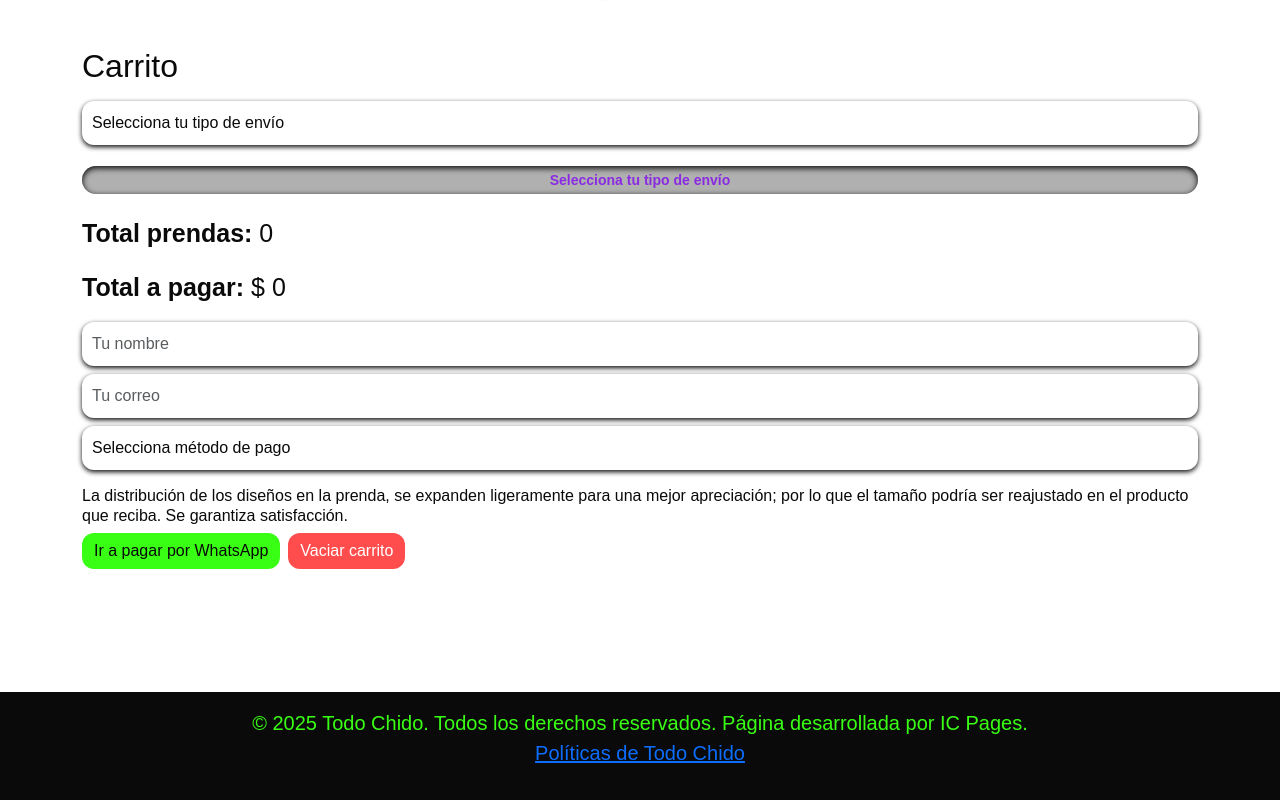
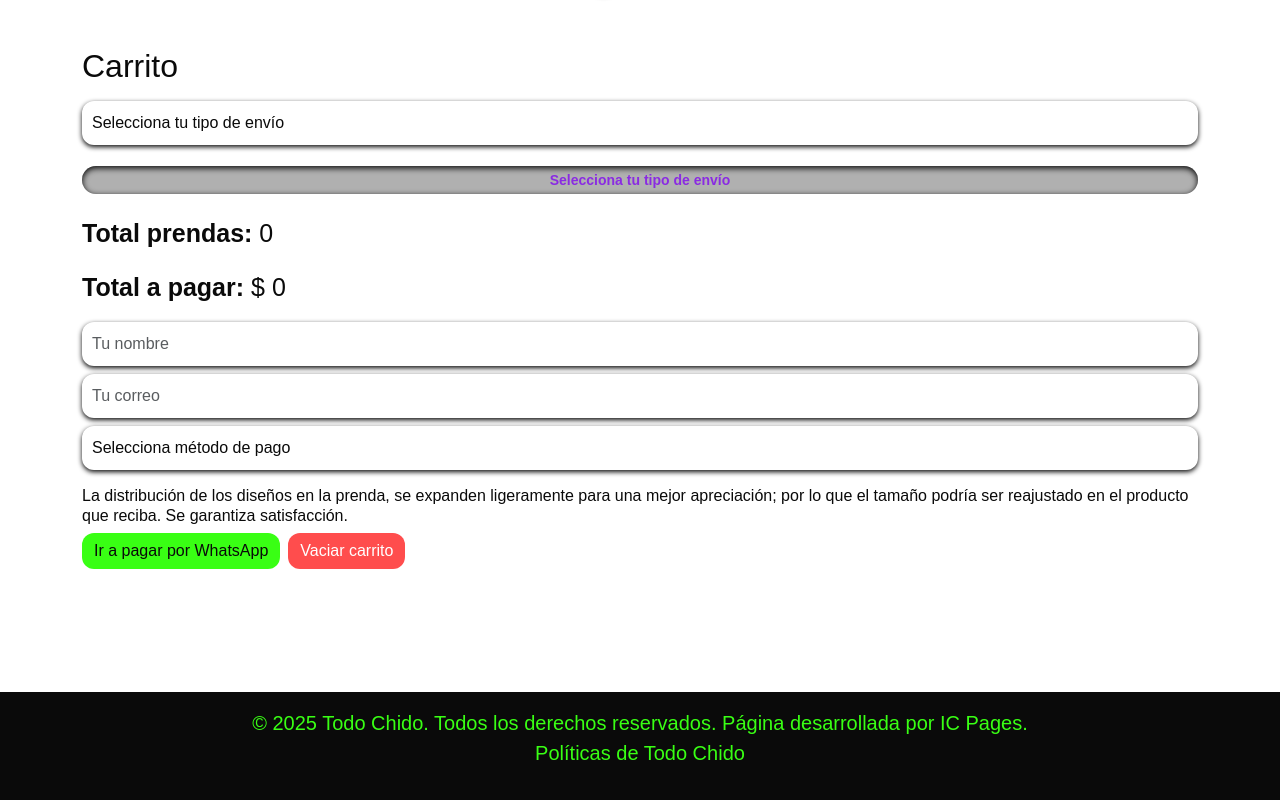
Before and after one commit to ICPages/TodoChidoCatalogo, a plain HTML site: page index.html in a window 1280 px wide. Shown: the part 3415-4215 px from the top of the page. Drawn offline with nearby package versions, Linux system fonts and the light colour scheme; a web font is replaced by a local one.

Commit message:
Update estilos.css

```diff
--- a/estilos.css
+++ b/estilos.css
@@ -241,6 +241,16 @@ footer {
   padding: 20px;
   text-align: center;
 }
+footer a {
+  font-size: 20px;
+  color: #39ff14;
+  text-decoration: none;
+}
+footer a:hover {
+  font-size: 20px;
+  color: #8A2BE2;
+  text-decoration: none;
+}
 
 /* ======== LETRERO MARQUEE ======== */
 .marquee-container {
```
